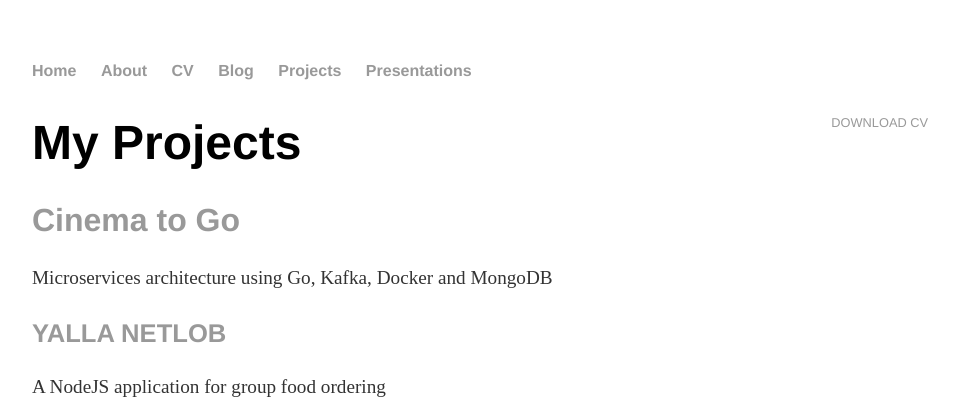
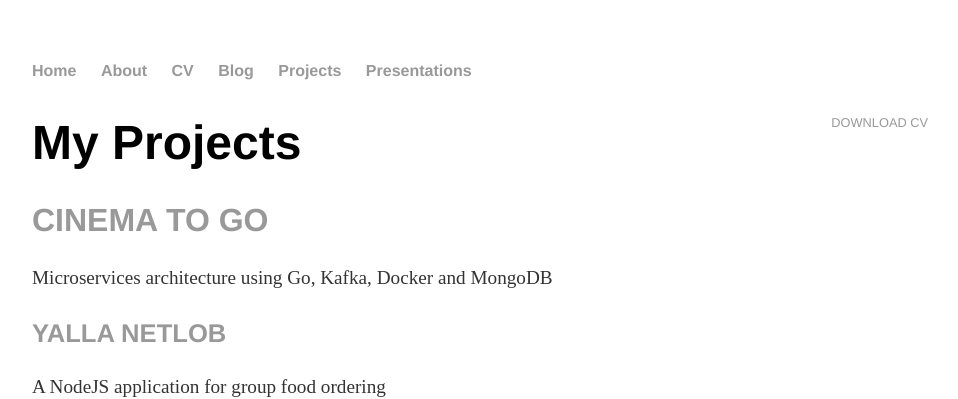
Before and after one commit to sarataha/sarataha.github.io, a Jekyll site: the page built from projects/index.html, in a window 1280 px wide. Shown: the top 399 px of the page, without its empty margins (160-1118 px from the left). Built offline with Jekyll 4.4.1, drawn with Linux system fonts in a browser that asks for light colours.

Commit message:
Edit title

```diff
--- a/projects/index.html
+++ b/projects/index.html
@@ -8,7 +8,7 @@ title: Projects of Sara Taha
 					<h1>My Projects</h1>
 
 					<h2>
-						<a href="https://github.com/sarataha/cinema-to-go" class="porject">Cinema to Go</a>
+						<a href="https://github.com/sarataha/cinema-to-go" class="porject">CINEMA TO GO</a>
 					</h2>
 					<p>Microservices architecture using Go, Kafka, Docker and MongoDB</p>
 
```
